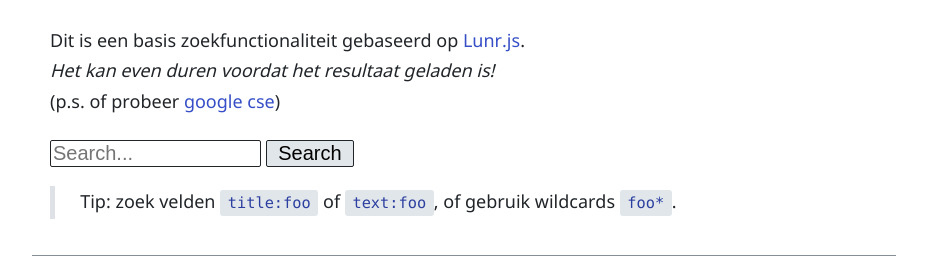
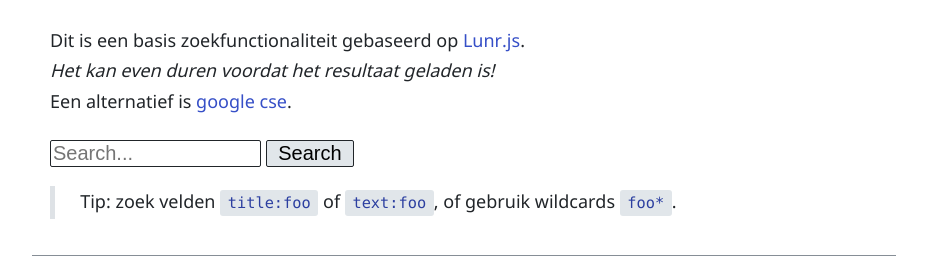
Before and after one commit to Prudento-NL/framework-writings-with-notes, a Jekyll site: the page built from search/index.md, in a window 1280 px wide. Shown: the part 163-441 px from the top of the page, without its empty margins (176-1103 px from the left). Built offline with Jekyll 4.4.1, drawn with Linux system fonts in a browser that asks for light colours.

Commit message:
Format change

```diff
--- a/search/index.md
+++ b/search/index.md
@@ -5,7 +5,7 @@ layout: page
 
 Dit is een basis zoekfunctionaliteit gebaseerd op [Lunr.js](https://lunrjs.com/).
 *Het kan even duren voordat het resultaat geladen is!*
-(p.s. of probeer [google cse]({{ "/search/google.html" | absolute_url }}))
+Een alternatief is [google cse]({{ "/search/google.html" | absolute_url }}).
 
 <script src="{{ "/js/lunr.js" | absolute_url }}"></script>
 
```
